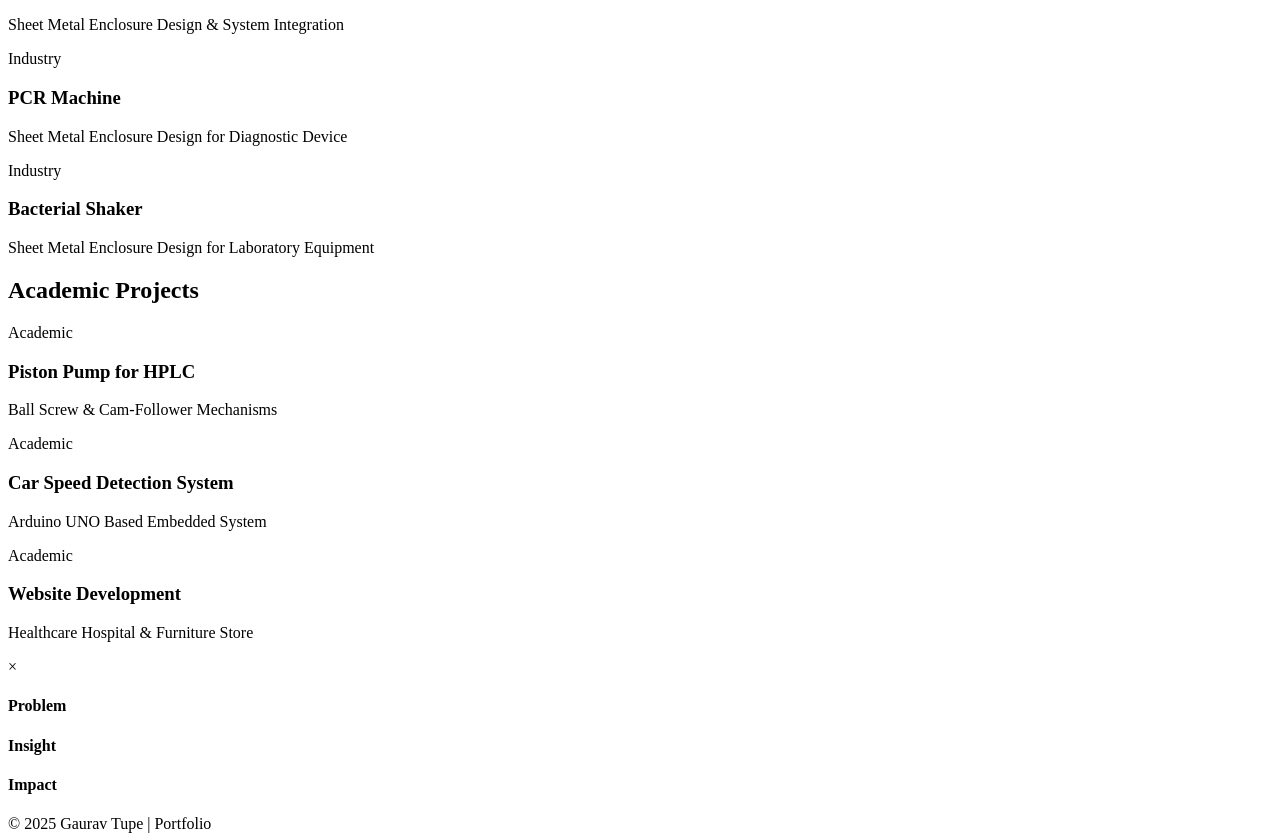
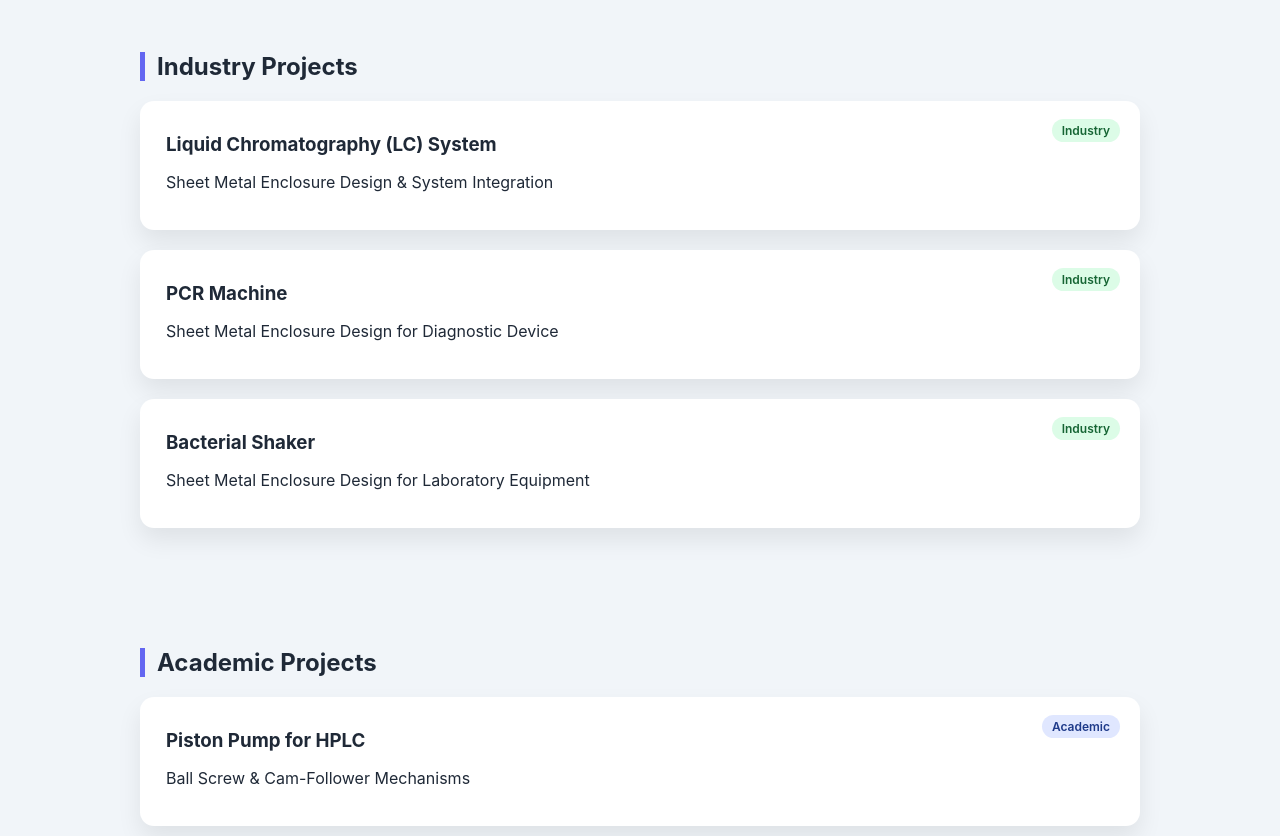
Before and after one commit to tupegaurav/product-portfolio, a plain HTML site: page index.html in a window 1280 px wide. Shown: the part 226-1062 px from the top of the page. Drawn offline with Linux system fonts and the light colour scheme.

Commit message:
Update index.html

```diff
--- a/index.html
+++ b/index.html
@@ -2,7 +2,10 @@
 <html lang="en">
 <head>
   <meta charset="UTF-8">
-  <title>Product & Engineering Portfolio</title>
+  <title>Gaurav Tupe | Product Portfolio</title>
+
+  <!-- CSS LINK (IMPORTANT) -->
+  <link rel="stylesheet" href="portfolio.css">
 </head>
 <body>
 
@@ -86,5 +89,7 @@
   <p>© 2025 Gaurav Tupe | Portfolio</p>
 </footer>
 
+<!-- JS LINK (IMPORTANT) -->
+<script src="portfolio.js"></script>
 </body>
 </html>
```
